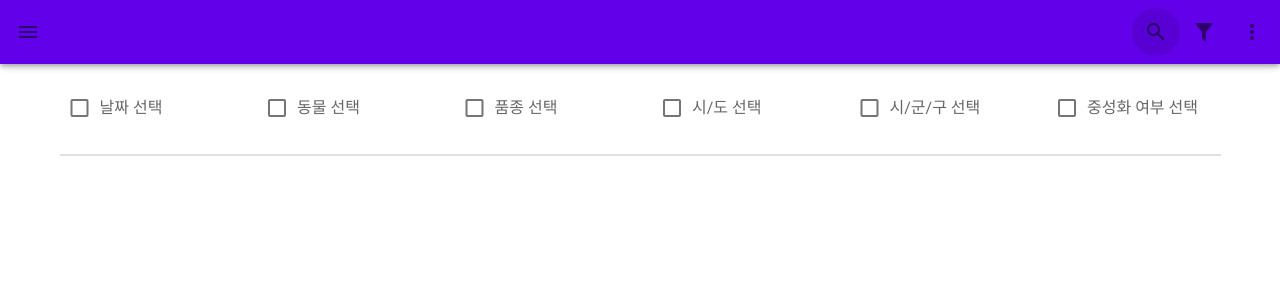
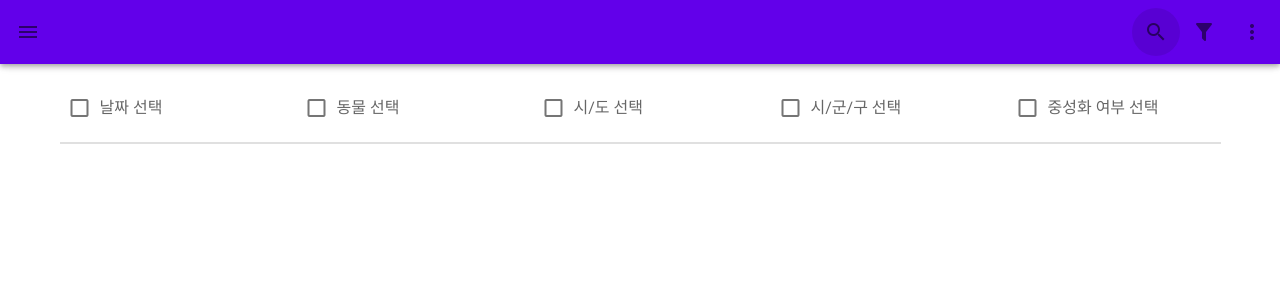
Before and after one commit to hummingengineer/lookup-service-for-abandoned-pets, a Vue app in the folder frontend/: page /search in a window 1280 px wide. Shown: the top 300 px of the page. Built offline with nearby package versions, Linux system fonts and the light colour scheme.

Commit message:
Update Search.vue

```diff
--- a/frontend/src/views/Search.vue
+++ b/frontend/src/views/Search.vue
@@ -1,31 +1,28 @@
 <template>
   <v-container>
 
-    <v-row class="mb-6 mb-sm-0 mb-lg-0 mb-xl-0">
+    <v-row>
       <v-col>
-        <v-checkbox v-model="dateMenu" class="mx-2" label="날짜 선택"/>
+        <v-checkbox v-model="dateCheckBox" class="mx-2" label="날짜 선택"/>
       </v-col>
       <v-col>
-        <v-checkbox v-model="upkindMenu" class="mx-2" label="동물 선택"/>
+        <v-checkbox v-model="upkindCheckBox" class="mx-2" label="동물 선택"/>
       </v-col>
       <v-col>
-        <v-checkbox v-model="kindMenu" class="mx-2" label="품종 선택"/>
+        <v-checkbox v-model="uprCheckBox" class="mx-2" label="시/도 선택"/>
       </v-col>
       <v-col>
-        <v-checkbox v-model="uprMenu" class="mx-2" label="시/도 선택"/>
+        <v-checkbox v-model="orgCheckBox" class="mx-2" label="시/군/구 선택"/>
       </v-col>
       <v-col>
-        <v-checkbox v-model="orgMenu" class="mx-2" label="시/군/구 선택"/>
-      </v-col>
-      <v-col>
-        <v-checkbox v-model="neuterMenu" class="mx-2" label="중성화 여부 선택"/>
+        <v-checkbox v-model="neuterCheckBox" class="mx-2" label="중성화 여부 선택"/>
       </v-col>
     </v-row>
 
     <v-divider/>
-    <v-divider class="mb-1"/>
+    <v-divider class="mb-2"/>
 
-    <v-row v-if="dateMenu">
+    <v-row v-if="dateCheckBox">
       <v-col>
         <v-dialog ref="beginDialog" v-model="beginModal" :return-value.sync="beginDate" persistent width="290px">
           <template v-slot:activator="{ on }">
@@ -53,7 +50,7 @@
       </v-col>
     </v-row>
 
-    <v-row v-if="upkindMenu">
+    <v-row v-if="upkindCheckBox">
       <v-col>
         <p>동물 선택</p>
         <v-radio-group v-model="upkindRadioBtn" row>
@@ -64,7 +61,7 @@
       </v-col>
     </v-row>
 
-    <v-row v-if="neuterMenu">
+    <v-row v-if="neuterCheckBox">
       <v-col>
         <p>중성화 여부</p>
         <v-radio-group v-model="neuterRadioBtn" row>
@@ -84,12 +81,12 @@ export default {
 
   data: function () {
     return {
-      dateMenu: false,
-      upkindMenu: false,
-      kindMenu: false,
-      uprMenu: false,
-      orgMenu: false,
-      neuterMenu: false,
+      dateCheckBox: false,
+      upkindCheckBox: false,
+      kindCheckBox: false,
+      uprCheckBox: false,
+      orgCheckBox: false,
+      neuterCheckBox: false,
 
       beginModal: false,
       beginDate: `${new Date().getFullYear()}-${('0' + new Date().getMonth() + 1).slice(-2)}-${new Date().getDate()}`,
```
